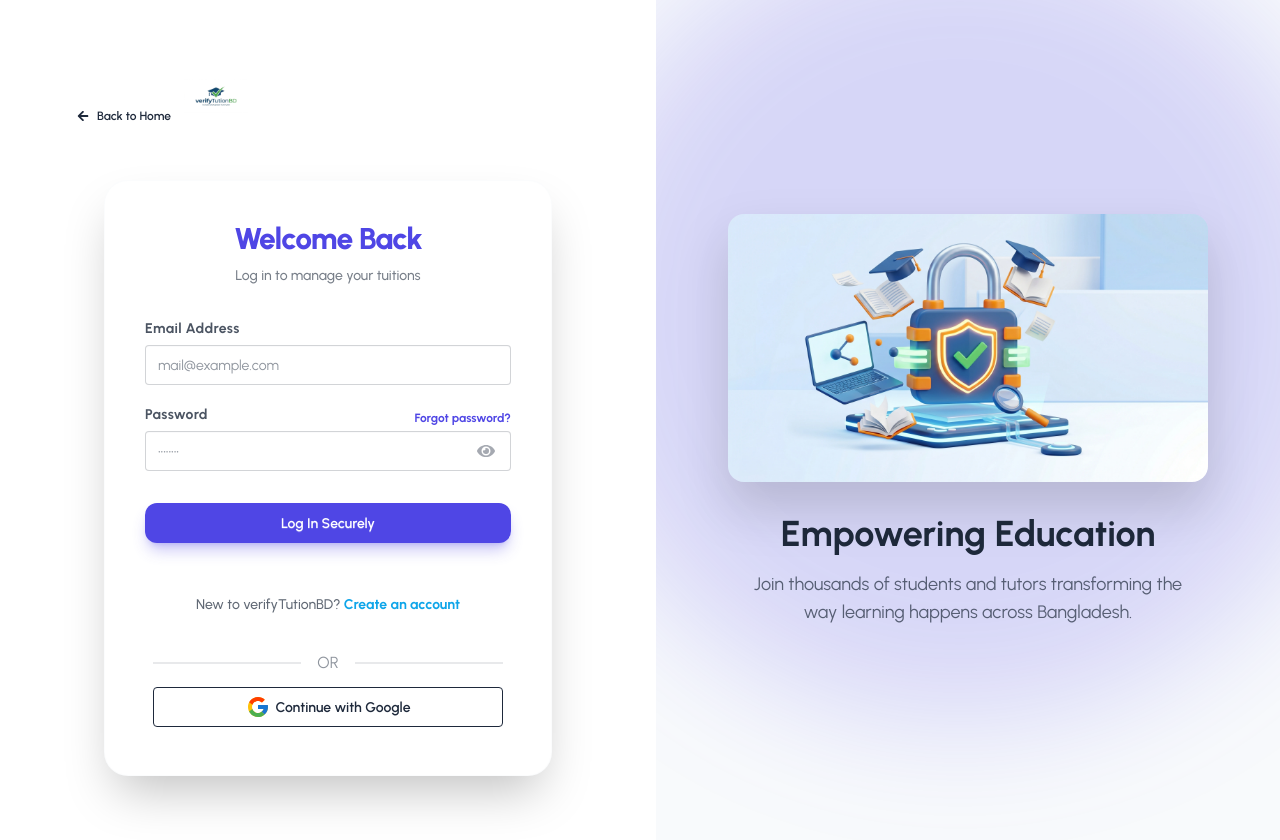
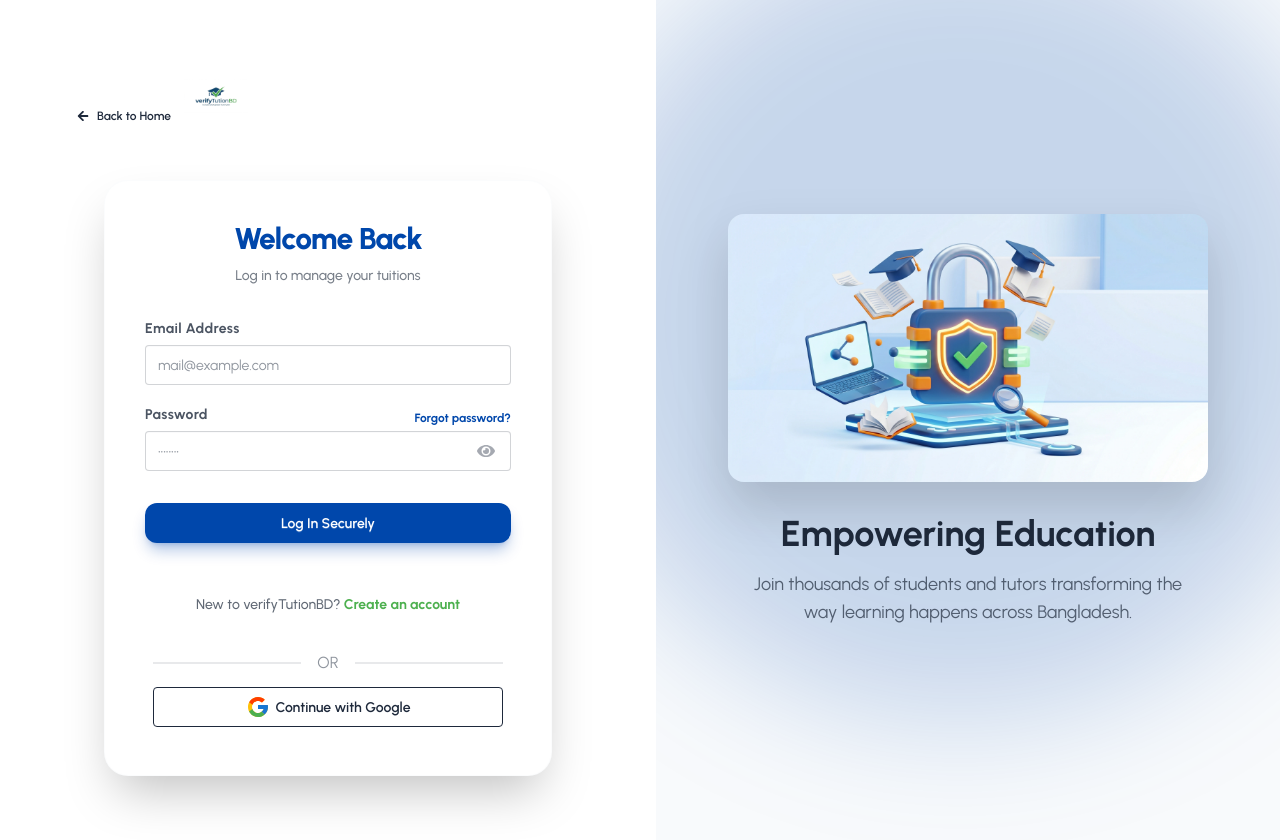
Before and after one commit to Muhiuddin2005/verifyTutionBD_client, a React (Vite) app: page /auth/login in a window 1280 px wide. Built offline with nearby package versions, Linux system fonts and the light colour scheme; no server answers.

Commit message:
feat: add SVG decagram verified checkmark badge and restore original colors

```diff
--- a/src/index.css
+++ b/src/index.css
@@ -9,8 +9,8 @@
 @plugin "daisyui/theme/index.js" {
   name: "light";
   default: true;
-  --color-primary: #4F46E5; /* Indigo - Rich, modern primary */
-  --color-secondary: #0EA5E9; /* Sky Blue - Fresh, vibrant secondary */
+  --color-primary: #0047AB; /* Cobalt Blue - Rich primary */
+  --color-secondary: #4DB04F; /* Green - Fresh secondary */
   --color-base-100: #FFFFFF;
   --color-base-200: #F8FAFC; /* Slightly cooler, softer gray */
   --color-base-300: #F1F5F9;
@@ -19,8 +19,8 @@
 
 @plugin "daisyui/theme/index.js" {
   name: "dark";
-  --color-primary: #6366F1;
-  --color-secondary: #38BDF8;
+  --color-primary: #0047AB;
+  --color-secondary: #4DB04F;
   --color-base-100: #0F172A;
   --color-base-200: #1E293B;
   --color-base-300: #334155;
--- a/src/pages/Home/Home.jsx
+++ b/src/pages/Home/Home.jsx
@@ -127,7 +127,12 @@ const Home = () => {
                             <div className="card-body items-center">
                                 <h2 className="card-title text-primary">{tutor.name}</h2>
                                 <p className="text-sm text-base-content/60">{tutor.email}</p>
-                                <div className="badge badge-outline badge-secondary mt-2">Verified Tutor</div>
+                                <div className="badge badge-outline badge-secondary mt-2 flex items-center gap-1">
+                                    <svg className="w-4 h-4 fill-current" xmlns="http://www.w3.org/2000/svg" viewBox="0 0 24 24">
+                                        <path d="M23 12l-2.44-2.78.34-3.68-3.61-.82-1.89-3.18L12 3 8.6 1.54 6.71 4.72l-3.61.81.34 3.68L1 12l2.44 2.78-.34 3.69 3.61.82 1.89 3.18L12 21l3.4 1.46 1.89-3.18 3.61-.82-.34-3.68L23 12zm-13 5l-4-4 1.41-1.41L10 14.17l6.59-6.59L18 9l-8 8z"/>
+                                    </svg>
+                                    <span>Verified Tutor</span>
+                                </div>
                             </div>
                         </div>
                     ))}
--- a/src/pages/Tutors/TutorsListing.jsx
+++ b/src/pages/Tutors/TutorsListing.jsx
@@ -32,7 +32,12 @@ const TutorsListing = () => {
                             <div className="card-body items-center">
                                 <h2 className="card-title text-primary">{tutor.name}</h2>
                                 <p className="text-sm text-base-content/60">{tutor.email}</p>
-                                <div className="badge badge-outline badge-secondary mt-2">Verified Tutor</div>
+                                <div className="badge badge-outline badge-secondary mt-2 flex items-center gap-1">
+                                    <svg className="w-4 h-4 fill-current" xmlns="http://www.w3.org/2000/svg" viewBox="0 0 24 24">
+                                        <path d="M23 12l-2.44-2.78.34-3.68-3.61-.82-1.89-3.18L12 3 8.6 1.54 6.71 4.72l-3.61.81.34 3.68L1 12l2.44 2.78-.34 3.69 3.61.82 1.89 3.18L12 21l3.4 1.46 1.89-3.18 3.61-.82-.34-3.68L23 12zm-13 5l-4-4 1.41-1.41L10 14.17l6.59-6.59L18 9l-8 8z"/>
+                                    </svg>
+                                    <span>Verified Tutor</span>
+                                </div>
                             </div>
                         </div>
                     ))}
```
